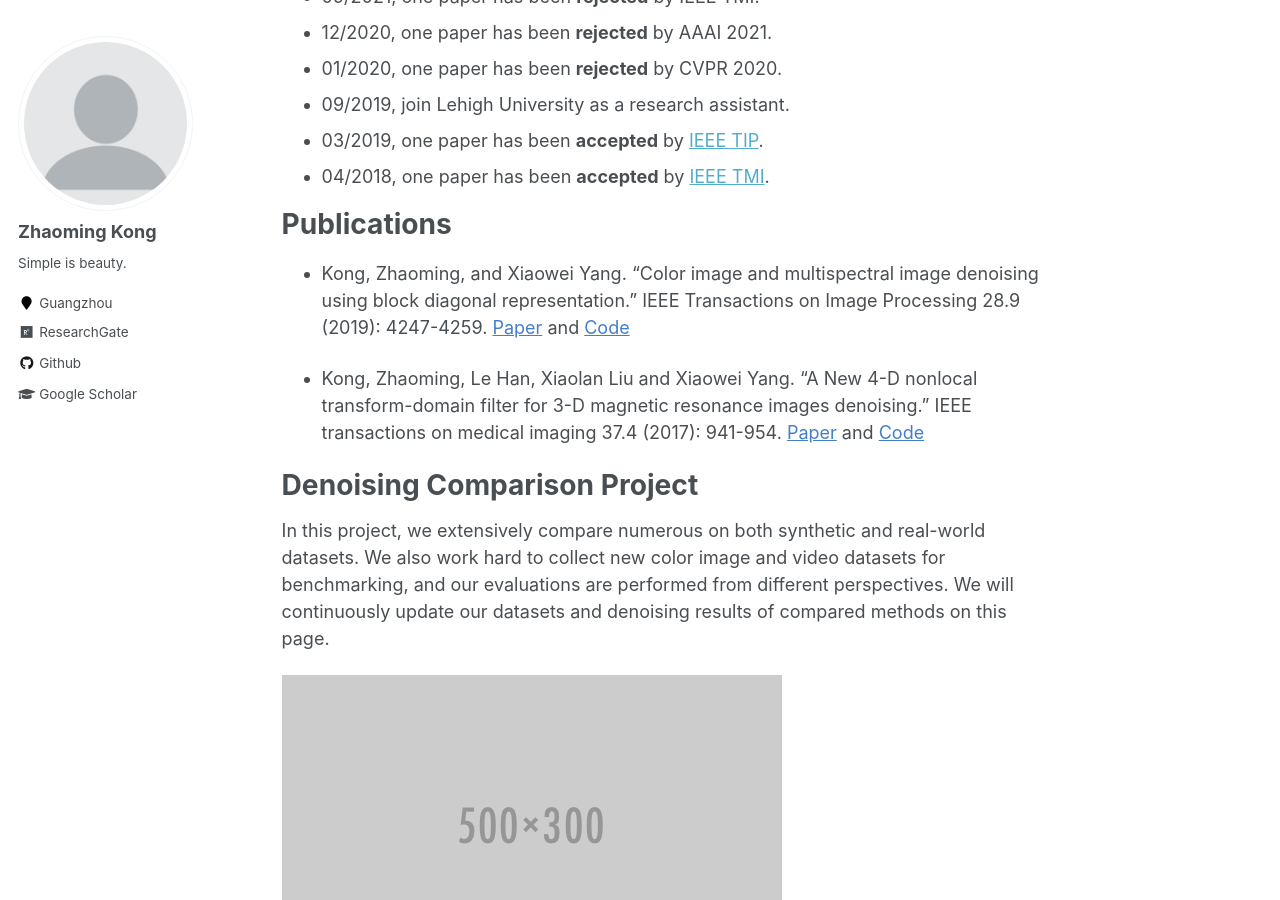
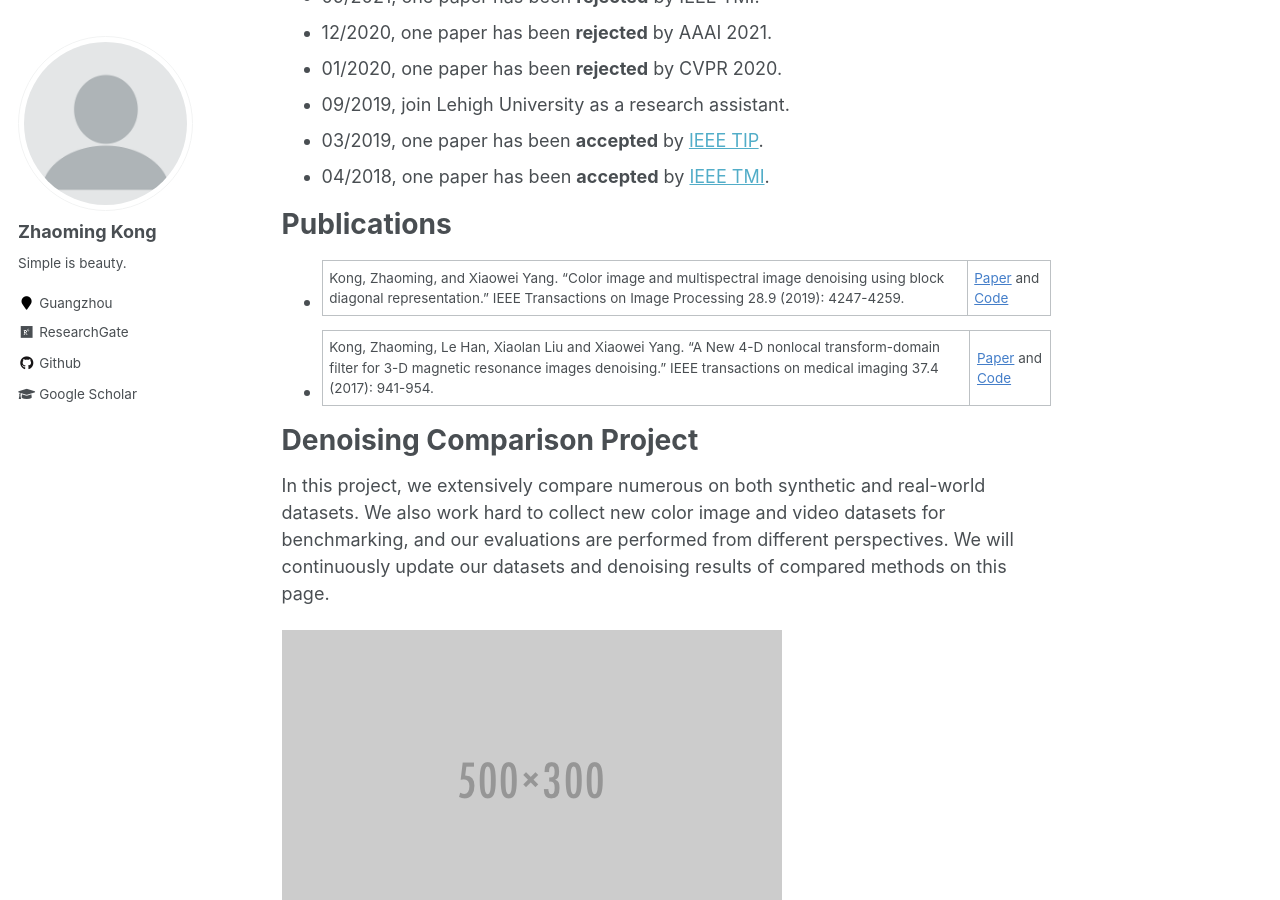
Before and after one commit to ZhaomingKong/ZhaomingKong.github.io, a Jekyll site: the page built from _pages/about.md, in a window 1280 px wide and 900 px high, scrolled down 459 px. Built offline with Jekyll 4.4.1, drawn with Linux system fonts in a browser that asks for light colours.

Commit message:
Update about.md

```diff
--- a/_pages/about.md
+++ b/_pages/about.md
@@ -23,9 +23,9 @@ News
 
 Publications
 ======
-* Kong, Zhaoming, and Xiaowei Yang. "Color image and multispectral image denoising using block diagonal representation." IEEE Transactions on Image Processing 28.9 (2019): 4247-4259. <a style="color: #447ec9" href="https://arxiv.org/pdf/1902.03954.pdf">Paper</a> and <a style="color: #447ec9" href="https://github.com/ZhaomingKong/color_image_denoising">Code</a>
+* Kong, Zhaoming, and Xiaowei Yang. "Color image and multispectral image denoising using block diagonal representation." IEEE Transactions on Image Processing 28.9 (2019): 4247-4259. | <a style="color: #447ec9" href="https://arxiv.org/pdf/1902.03954.pdf">Paper</a> and <a style="color: #447ec9" href="https://github.com/ZhaomingKong/color_image_denoising">Code</a>
 
-* Kong, Zhaoming, Le Han, Xiaolan Liu and Xiaowei Yang. "A New 4-D nonlocal transform-domain filter for 3-D magnetic resonance images denoising." IEEE transactions on medical imaging 37.4 (2017): 941-954. <a style="color: #447ec9" href="https://www.researchgate.net/profile/Kong-Zhaoming/publication/321355503_A_New_4D_Nonlocal_Transform-Domain_Filter_for_3D_Magnetic_Resonance_Images_Denoising/links/5bcfd741a6fdcc204a0359ed/A-New-4D-Nonlocal-Transform-Domain-Filter-for-3D-Magnetic-Resonance-Images-Denoising.pdf">Paper</a> and <a style="color: #447ec9" href="https://github.com/ZhaomingKong/medical_image_denoising">Code</a>
+* Kong, Zhaoming, Le Han, Xiaolan Liu and Xiaowei Yang. "A New 4-D nonlocal transform-domain filter for 3-D magnetic resonance images denoising." IEEE transactions on medical imaging 37.4 (2017): 941-954. | <a style="color: #447ec9" href="https://www.researchgate.net/profile/Kong-Zhaoming/publication/321355503_A_New_4D_Nonlocal_Transform-Domain_Filter_for_3D_Magnetic_Resonance_Images_Denoising/links/5bcfd741a6fdcc204a0359ed/A-New-4D-Nonlocal-Transform-Domain-Filter-for-3D-Magnetic-Resonance-Images-Denoising.pdf">Paper</a> and <a style="color: #447ec9" href="https://github.com/ZhaomingKong/medical_image_denoising">Code</a>
 
 Denoising Comparison Project
 ======
```
